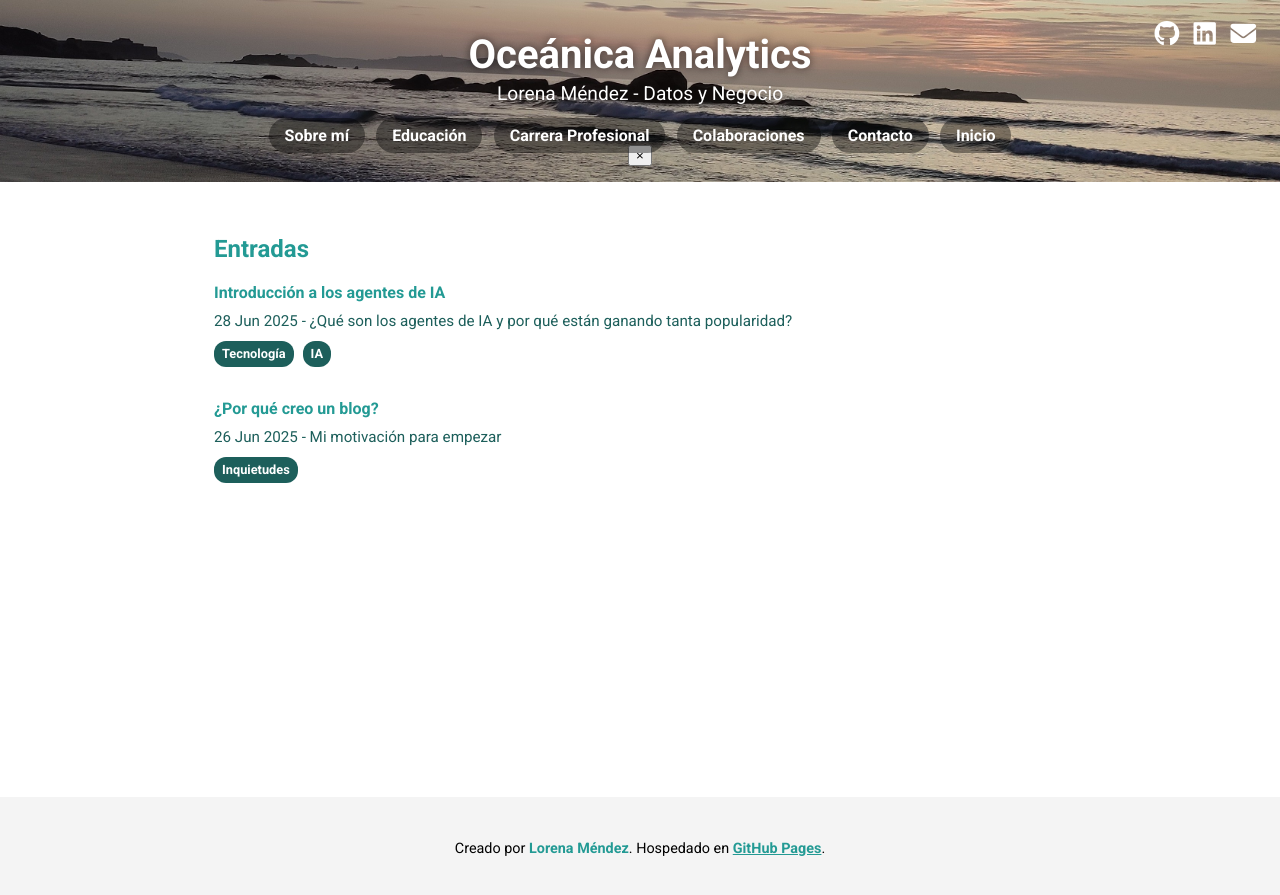
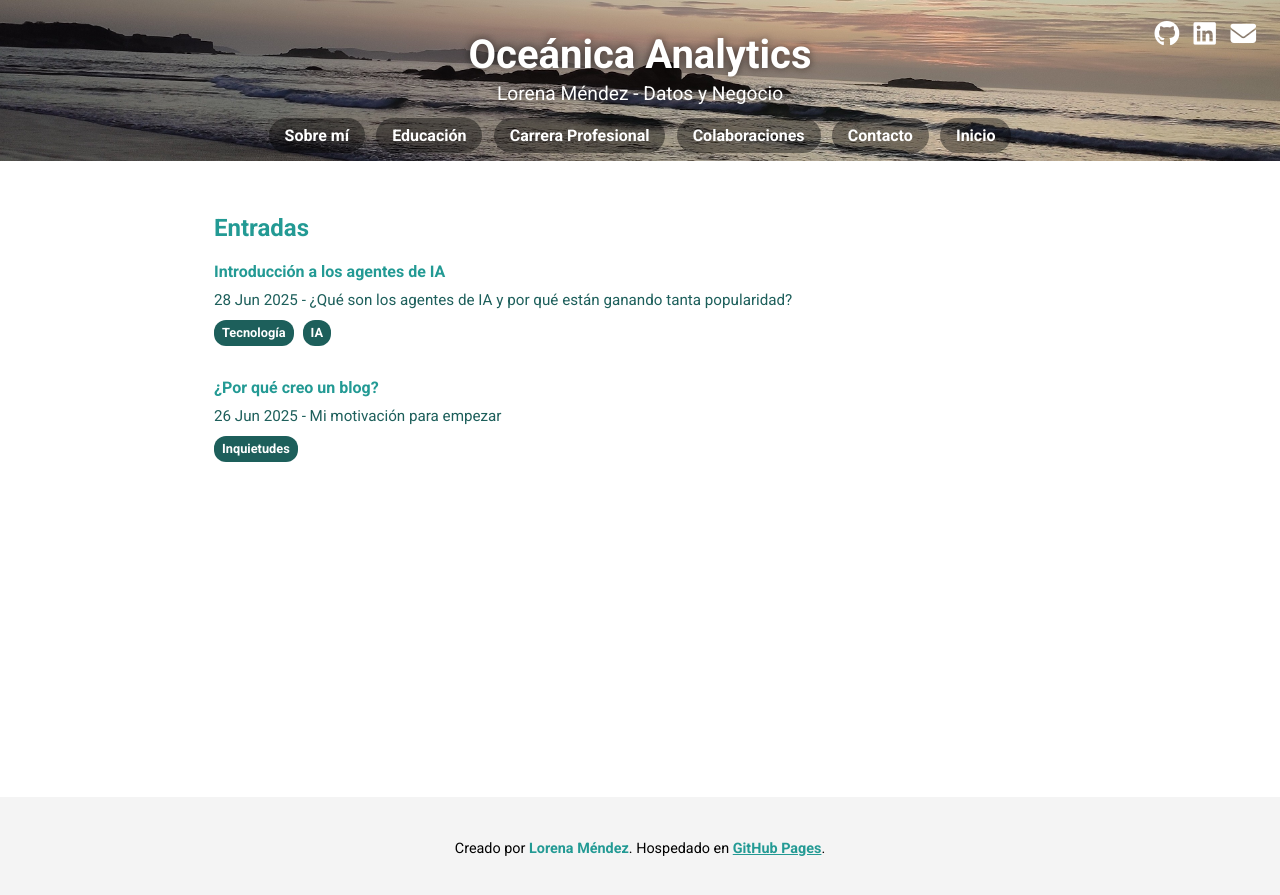
Before and after one commit to lmendezotero/lmendezotero.github.io, a Jekyll site: the page built from index.md, in a window 1280 px wide. Shown: the top 895 px of the page. Built offline with Jekyll 4.4.1, drawn with Linux system fonts in a browser that asks for light colours; the list of posts is cut into pages by our own code.

Commit message:
Update style.css

```diff
--- a/assets/css/style.css
+++ b/assets/css/style.css
@@ -471,3 +471,34 @@ body {
     z-index: 1001 !important;
   }
 }
+
+/* =========================================================
+   AJUSTE: ocultar el botón X en escritorio y mostrar solo en móvil
+   ========================================================= */
+.menu-close {
+  display: none;
+}
+
+@media screen and (max-width: 768px) {
+  .menu-close {
+    position: fixed;
+    top: 1rem;
+    right: 1rem;
+    z-index: 1101;
+    width: 40px;
+    height: 40px;
+    border: none;
+    border-radius: 9999px;
+    background: rgba(0, 0, 0, 0.75);
+    color: #fff;
+    font-size: 1.6rem;
+    line-height: 40px;
+    text-align: center;
+    cursor: pointer;
+    display: none;
+  }
+
+  .menu-close.is-visible {
+    display: block;
+  }
+}
```
